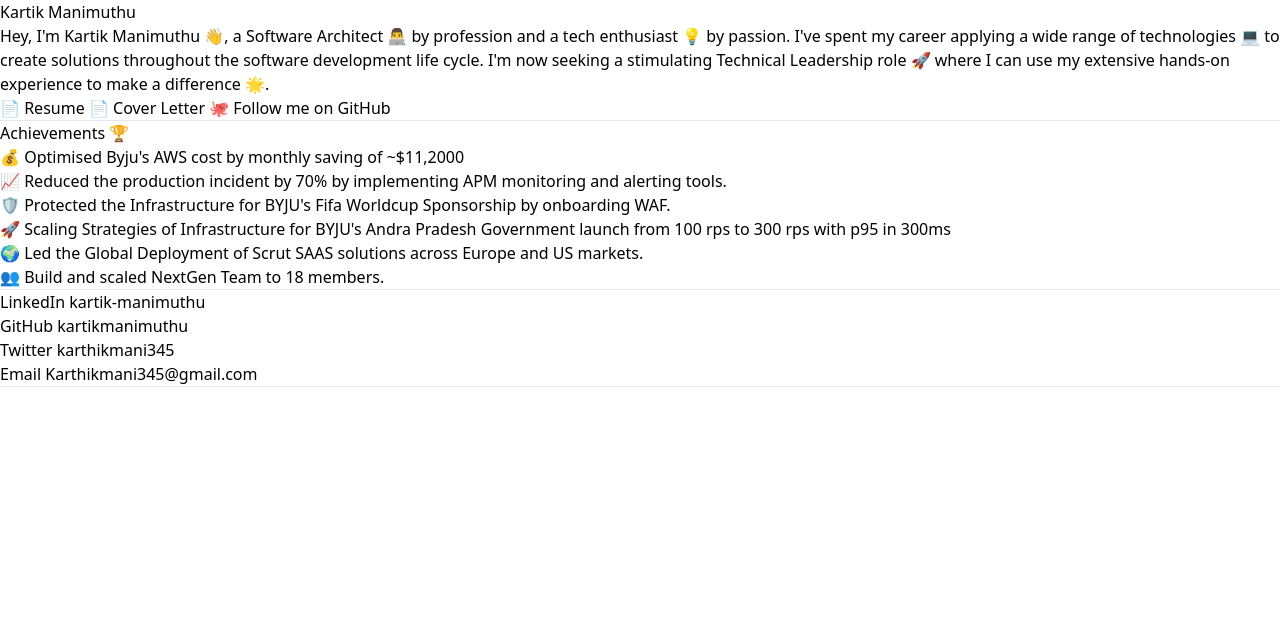
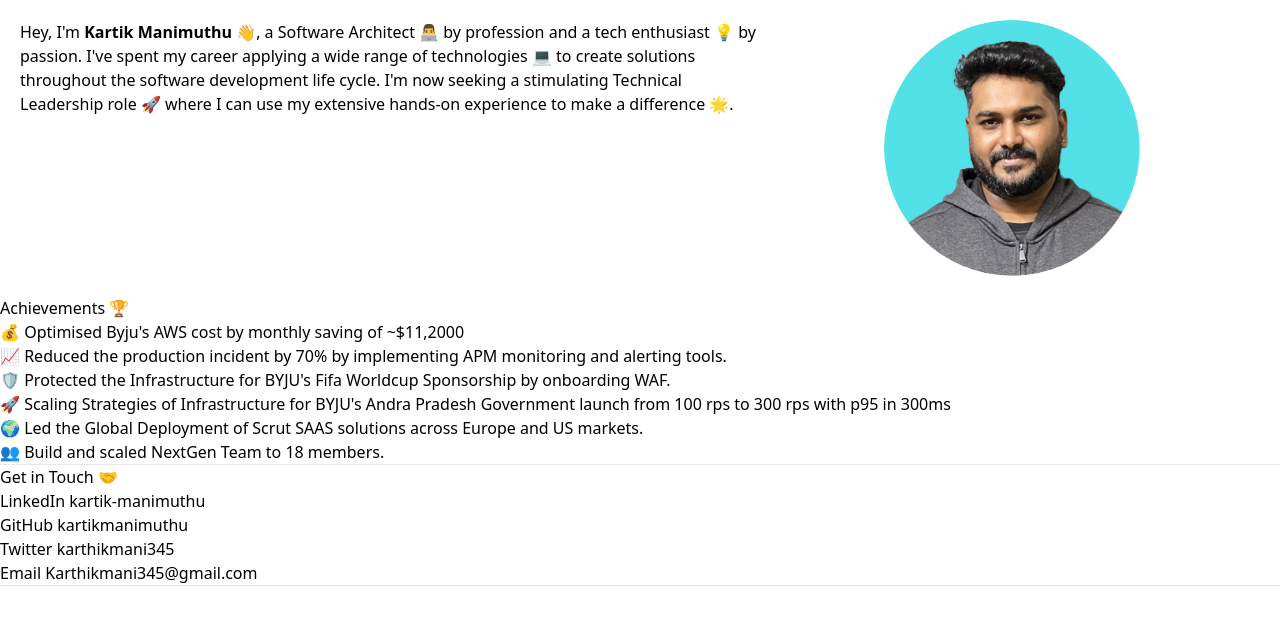
Before and after one commit to kartikmanimuthu/kartikmanimuthu, a Next.js app: page / in a window 1280 px wide. Shown: the top 622 px of the page. Built offline with nearby package versions, Linux system fonts and the light colour scheme.

Commit message:
feat: added suppport for profile picture

```diff
--- /dev/null
+++ b/components/ProfileCard.tsx
@@ -0,0 +1,22 @@
+import React from "react";
+
+interface Props {
+  imageUrl: string;
+}
+
+const ProfileCard: React.FC<Props> = ({ imageUrl, children }) => {
+  return (
+    <div className="flex flex-row p-5">
+      <div className="w-3/4">{children}</div>
+      <div className="w-2/4 flex justify-center items-center">
+        <img
+          src={imageUrl}
+          alt="Profile Picture"
+          className="rounded-full h-64 w-64 object-cover"
+        />
+      </div>
+    </div>
+  );
+};
+
+export default ProfileCard;
--- a/metadata/index.ts
+++ b/metadata/index.ts
@@ -1,3 +1,11 @@
+
+export const personalization: { [key: string]: string } =
+{
+    profilePicPublicPath: "/Profile.png",
+};
+
+
+
 export const workExperience: ReadonlyArray<{ organization: string, role: string, duration: string }> = [
     {
         organization: "Scrut Automation",
--- a/pages/about.mdx
+++ b/pages/about.mdx
@@ -2,7 +2,6 @@
 type: page
 title: about
 date: 2021-03-10
-route: /test
 ---
 
 import Badge from "../components/Badge";
--- a/pages/index.mdx
+++ b/pages/index.mdx
@@ -4,15 +4,16 @@
 date: 2021-03-20
 ---
 
-## Kartik Manimuthu
+import ProfileCard from "../components/ProfileCard";
+import { personalization } from "../metadata";
 
-Hey, I'm Kartik Manimuthu 👋, a Software Architect 👨‍💻 by profession and a tech enthusiast 💡 by passion. I've spent my career applying a wide range of technologies 💻 to create solutions throughout the software development life cycle. I'm now seeking a stimulating Technical Leadership role 🚀 where I can use my extensive hands-on experience to make a difference 🌟.
-
-📄 [Resume](https://github.com/kartikmanimuthu)
-📄 [Cover Letter](https://github.com/kartikmanimuthu)
-🐙 [Follow me on GitHub](https://github.com/kartikmanimuthu)
-
----
+<ProfileCard imageUrl={personalization.profilePicPublicPath}>
+  Hey, I'm **Kartik Manimuthu** 👋, a Software Architect 👨‍💻 by profession and a
+  tech enthusiast 💡 by passion. I've spent my career applying a wide range of
+  technologies 💻 to create solutions throughout the software development life
+  cycle. I'm now seeking a stimulating Technical Leadership role 🚀 where I can
+  use my extensive hands-on experience to make a difference 🌟.
+</ProfileCard>
 
 ## Achievements 🏆
 
@@ -25,6 +26,8 @@
 
 ---
 
+### Get in Touch 🤝
+
 - LinkedIn [kartik-manimuthu](https://www.linkedin.com/in/kartik-manimuthu)
 - GitHub [kartikmanimuthu](https://github.com/kartikmanimuthu)
 - Twitter [karthikmani345](https://twitter.com/karthikmani345)
```
Also changed, not shown: theme.config.tsx (+21 -11 lines), public/Profile.png (added).
